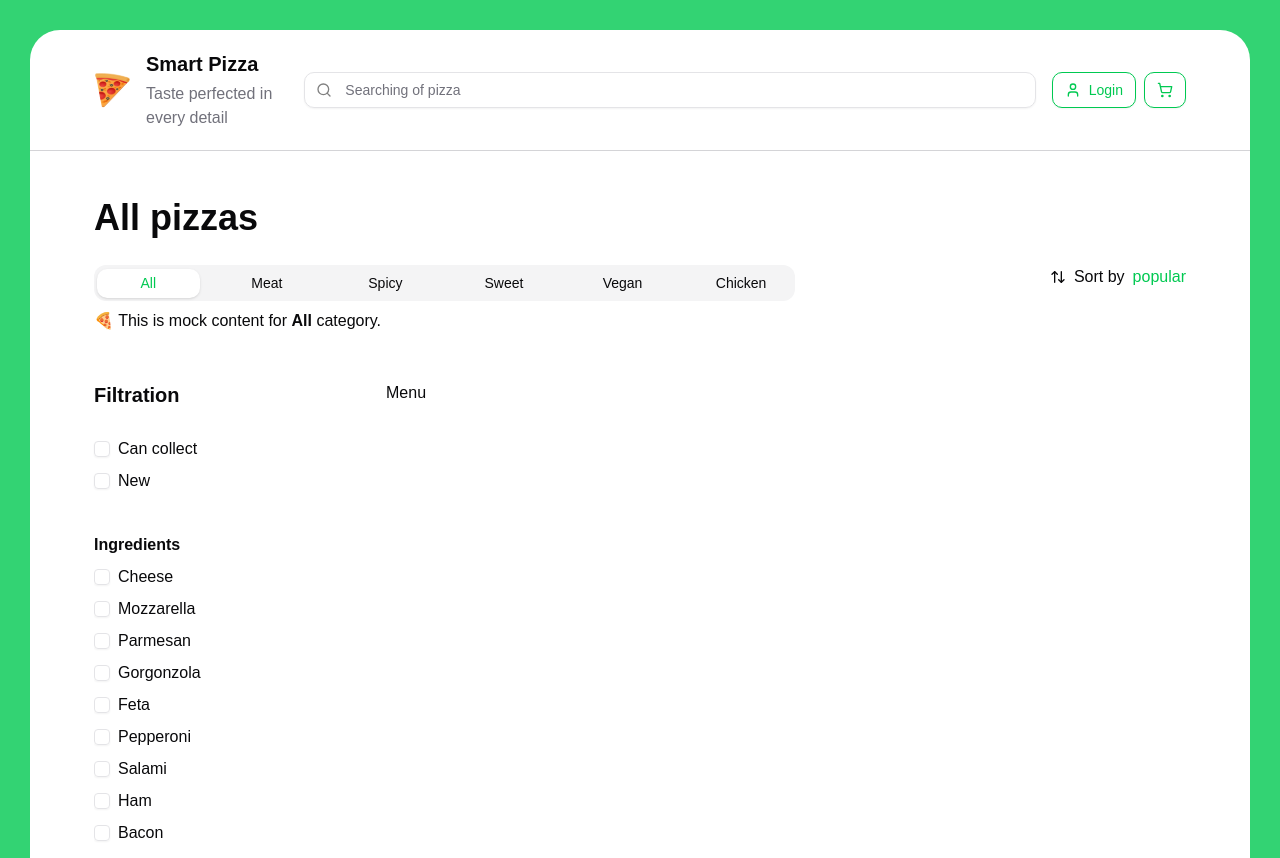
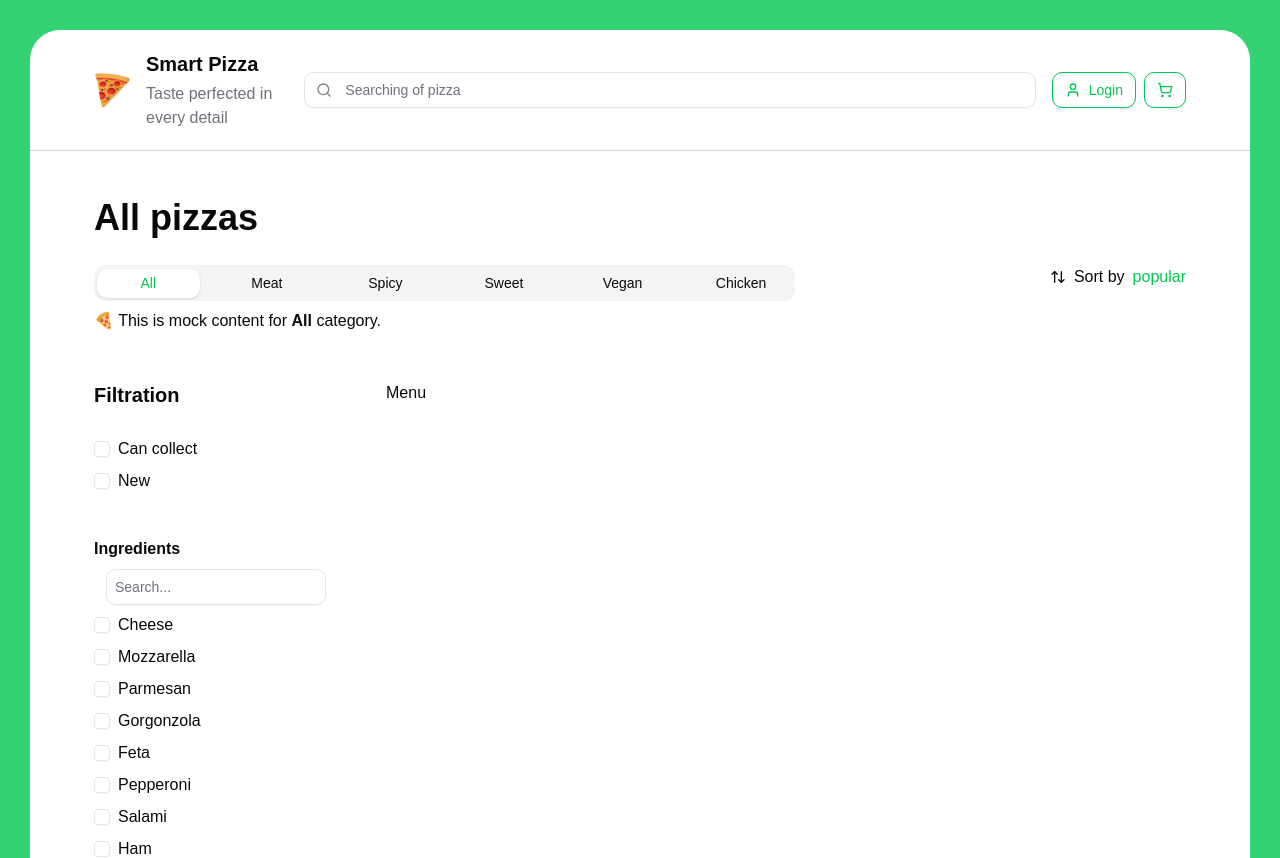
Before and after one commit to EleonoraPavlova/SmartPizza, a Next.js app: page / in a window 1280 px wide. Shown: the top 858 px of the page. Built offline with nearby package versions, Linux system fonts and the light colour scheme; a web font is replaced by a local one.

Commit message:
added search/filter to filters component

```diff
--- a/src/app/page.tsx
+++ b/src/app/page.tsx
@@ -1,15 +1,70 @@
 'use client'
 
-import { ReactElement, useState } from 'react'
+import { ChangeEvent, ReactElement, useCallback, useState } from 'react'
 
 import { Card } from '@/shared/card'
 import { CATEGORIES } from '@/shared/categoriesTabs/categoriesTabs.const'
 import SideBar from '@/shared/sideBar'
+import { SIDEBAR_FILTERS } from '@/shared/sideBar/sideBar.const'
 import TopBar from '@/shared/topBar'
 import { Typography } from '@/shared/typography'
 
 const Home = (): ReactElement => {
+  const min = 100
+  const max = 1000
   const [activeTab, setActiveTab] = useState<string>(CATEGORIES[0].value)
+
+  const [slider, setSlider] = useState<number[]>([min, max])
+  const [ingredientsFilterOptions, setIngredientsFilterOptions] = useState<Record<string, string>>(
+    SIDEBAR_FILTERS.INGREDIENTS.options
+  )
+  const [_, setSearch] = useState('')
+
+  const sliderChangeHandler = (newRange: number[]) => {
+    setSlider(newRange)
+  }
+
+  const onChangeInputMinHandler = useCallback(
+    (event: ChangeEvent<HTMLInputElement>) => {
+      const value = Number(event.target.value)
+      if (!isNaN(value) && value <= slider[1] && value >= min) {
+        setSlider([value, slider[1]])
+      }
+    },
+    [slider, min]
+  )
+
+  const onChangeInputMaxHandler = useCallback(
+    (event: ChangeEvent<HTMLInputElement>) => {
+      const value = Number(event.target.value)
+      if (!isNaN(value) && value >= slider[0] && value <= max) {
+        setSlider([slider[0], value])
+      }
+    },
+    [slider, max]
+  )
+
+  const searchHandler = (e: ChangeEvent<HTMLInputElement>) => {
+    const query = e.target.value.toLowerCase()
+    setSearch(query)
+
+    const filtered = Object.entries(SIDEBAR_FILTERS.INGREDIENTS.options)
+      .filter(([_, value]) => value.toLowerCase().includes(query))
+      .sort(([valueA], [valueB]) => {
+        const indexA = valueA.toLowerCase().indexOf(query)
+        const indexB = valueB.toLowerCase().indexOf(query)
+
+        if (indexA === indexB) {
+          return valueA.localeCompare(valueB)
+        }
+
+        return indexA - indexB
+      })
+
+    const sortedFiltered = Object.fromEntries(filtered)
+
+    setIngredientsFilterOptions(sortedFiltered)
+  }
 
   return (
     <Card className='gap-[20px] flex flex-col'>
@@ -18,7 +73,17 @@ const Home = (): ReactElement => {
       </Typography>
       <TopBar activeTab={activeTab} tabs={CATEGORIES} onChange={setActiveTab} />
       <div className='mt-7 grid grid-cols-[1fr_4fr] gap-[48px]'>
-        <SideBar />
+        <SideBar
+          min={min}
+          max={max}
+          slider={slider}
+          filters={SIDEBAR_FILTERS}
+          ingredientsFilterOptions={ingredientsFilterOptions}
+          onChangeSlider={sliderChangeHandler}
+          onChangeSearch={searchHandler}
+          onChangeInputMin={onChangeInputMinHandler}
+          onChangeInputMax={onChangeInputMaxHandler}
+        />
         <div>Menu</div>
       </div>
     </Card>
--- a/src/components/ui/input.tsx
+++ b/src/components/ui/input.tsx
@@ -5,11 +5,12 @@ import { cn } from '@/lib/utils'
 
 interface Props extends ComponentProps<'input'> {
   isSearch?: boolean
+  width?: string
 }
 
-const Input = ({ className, type, isSearch = false, ...props }: Props): ReactElement => {
+const Input = ({ className, type, isSearch = false, width = 'w-full', ...props }: Props): ReactElement => {
   return (
-    <div className='relative w-full'>
+    <div className={cn('relative', width)}>
       {isSearch && (
         <Search
           width={16}
--- /dev/null
+++ b/src/const/filters.const.ts
@@ -0,0 +1,2 @@
+// export const MIN = 100
+// export const MAX = 1000
--- a/src/shared/sideBar/filter.tsx
+++ b/src/shared/sideBar/filter.tsx
@@ -1,5 +1,6 @@
-import { ReactElement } from 'react'
+import { ChangeEvent, ReactElement } from 'react'
 
+import { Input } from '@/components/ui/input'
 import { cn } from '@/lib/utils'
 import CheckboxFilter from '@/shared/sideBar/checkboxFilter'
 import RadioGroupFilter from '@/shared/sideBar/radioGroupFilter'
@@ -8,14 +9,16 @@ import { Typography } from '@/shared/typography'
 
 interface Props {
   filters: typeof SIDEBAR_FILTERS
+  ingredientsFilterOptions: Record<string, string>
+  onChange: (_event: ChangeEvent<HTMLInputElement>) => void
 }
 
-const Filter = ({ filters }: Props): ReactElement => {
+const Filter = ({ filters, ingredientsFilterOptions, onChange }: Props): ReactElement => {
   return (
     <div className='flex gap-[40px] flex-col'>
       {Object.entries(filters).map(([key, { label, type, options }]) => (
         <div
-          className={cn('flex flex-col gap-2', label === 'Ingredients' && 'max-h-80 overflow-auto scrollbar')}
+          className={cn('flex flex-col gap-2 pb-1', label === 'Ingredients' && 'max-h-80 overflow-auto scrollbar')}
           key={key}
         >
           {label === 'Filtration' ? (
@@ -23,11 +26,22 @@ const Filter = ({ filters }: Props): ReactElement => {
               {label}
             </Typography>
           ) : (
-            <Typography variant='h4' className={cn(label === 'Ingredients' && 'sticky top-0 bg-background z-10')}>
-              {label}
-            </Typography>
+            <>
+              <Typography variant='h4' className={cn(label === 'Ingredients' && 'sticky top-0 bg-background z-10')}>
+                {label}
+              </Typography>
+              {label === 'Ingredients' && (
+                <div className='mx-3'>
+                  <Input placeholder='Search...' className='pl-2' onChange={onChange} />
+                </div>
+              )}
+            </>
           )}
-          {type === 'checkbox' ? <CheckboxFilter options={options} /> : <RadioGroupFilter options={options} />}
+          {type === 'checkbox' ? (
+            <CheckboxFilter options={label === 'Ingredients' ? ingredientsFilterOptions : options} />
+          ) : (
+            <RadioGroupFilter options={options} />
+          )}
         </div>
       ))}
     </div>
--- a/src/shared/sideBar/index.tsx
+++ b/src/shared/sideBar/index.tsx
@@ -1,44 +1,39 @@
-import { ChangeEvent, ReactElement, useCallback, useState } from 'react'
+'use client'
+import { ChangeEvent, ReactElement } from 'react'
 
 import Filter from '@/shared/sideBar/filter'
 import RangeFilter from '@/shared/sideBar/rangeFilter'
 import { SIDEBAR_FILTERS } from '@/shared/sideBar/sideBar.const'
 
-const SideBar = (): ReactElement => {
-  const min = 100
-  const max = 1000
-  const [slider, setSlider] = useState([min, max])
+interface Props {
+  min: number
+  max: number
+  slider: number[]
+  ingredientsFilterOptions: Record<string, string>
+  filters: typeof SIDEBAR_FILTERS
+  onChangeSlider: (_newRange: number[]) => void
+  onChangeSearch: (_event: ChangeEvent<HTMLInputElement>) => void
+  onChangeInputMin: (_event: ChangeEvent<HTMLInputElement>) => void
+  onChangeInputMax: (_event: ChangeEvent<HTMLInputElement>) => void
+}
 
-  const sliderChangeHandler = (newRange: number[]) => {
-    setSlider(newRange)
-  }
-
-  const onChangeInputMin = useCallback(
-    (event: ChangeEvent<HTMLInputElement>) => {
-      const value = Number(event.target.value)
-      if (!isNaN(value) && value <= slider[1] && value >= min) {
-        setSlider([value, slider[1]])
-      }
-    },
-    [slider, min]
-  )
-
-  const onChangeInputMax = useCallback(
-    (event: ChangeEvent<HTMLInputElement>) => {
-      const value = Number(event.target.value)
-      if (!isNaN(value) && value >= slider[0] && value <= max) {
-        setSlider([slider[0], value])
-      }
-    },
-    [slider, max]
-  )
-
+const SideBar = ({
+  slider,
+  min,
+  max,
+  filters,
+  ingredientsFilterOptions,
+  onChangeSlider,
+  onChangeInputMin,
+  onChangeInputMax,
+  onChangeSearch,
+}: Props): ReactElement => {
   return (
     <div className='min-w-[244px] h-full flex flex-col gap-[30px]'>
-      <Filter filters={SIDEBAR_FILTERS} />
+      <Filter filters={filters} ingredientsFilterOptions={ingredientsFilterOptions} onChange={onChangeSearch} />
       <RangeFilter
         range={slider}
-        onChange={sliderChangeHandler}
+        onChange={onChangeSlider}
         min={min}
         max={max}
         onChangeInputMin={onChangeInputMin}
--- a/src/shared/sideBar/sideBar.const.ts
+++ b/src/shared/sideBar/sideBar.const.ts
@@ -42,7 +42,7 @@ const INGREDIENTS_OPTIONS = {
 const FILTRATION_OPTIONS = {
   collect: 'Can collect',
   new: 'New',
-}
+} as const
 
 const DOUGH_OPTIONS = {
   thin: 'Thin',
@@ -65,4 +65,10 @@ export const SIDEBAR_FILTERS = {
     type: 'radio',
     options: DOUGH_OPTIONS,
   },
-} as const
+} as const satisfies Record<string, SidebarFilterOptions>
+
+export type SidebarFilterOptions = {
+  label: string
+  type: 'checkbox' | 'radio'
+  options: Record<string, string>
+}
```
